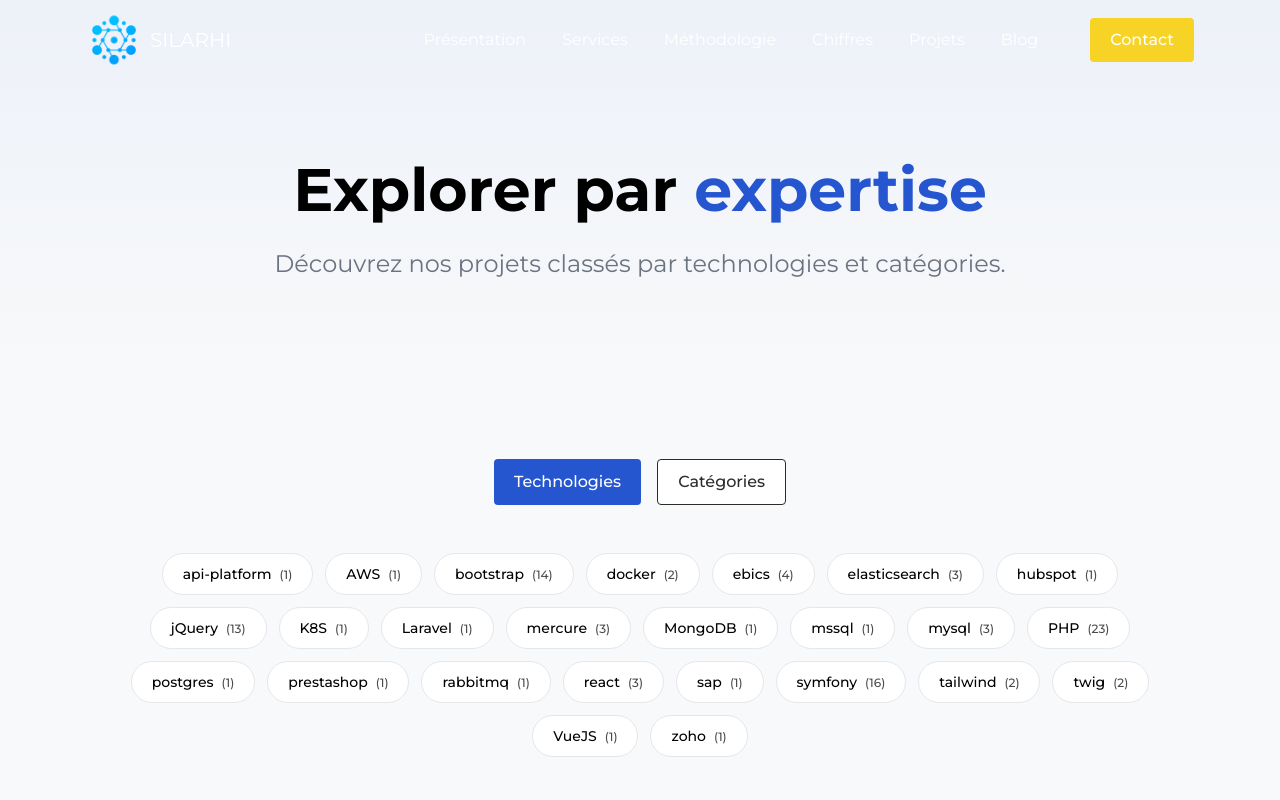
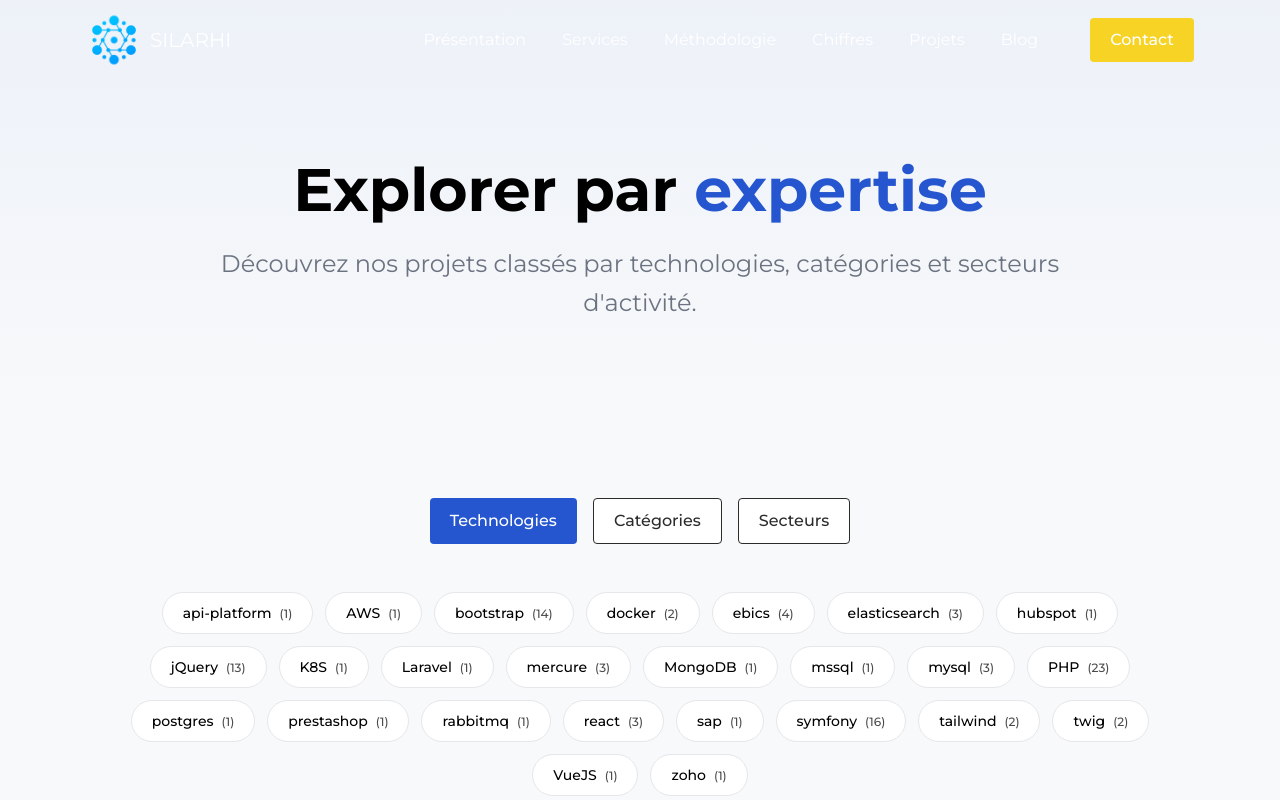
Before and after one commit to silarhi/silarhi.fr, a Next.js app: page /technologies in a window 1280 px wide. Shown: the top 800 px of the page. Built offline with nearby package versions, Linux system fonts and the light colour scheme.

Commit message:
add industry filter

```diff
--- a/src/app/api/technologies/route.ts
+++ b/src/app/api/technologies/route.ts
@@ -15,31 +15,47 @@ export async function GET() {
                 .length,
         }))
 
-        // Get all unique tags with counts
-        const tagMap = new Map<
-            string,
-            {
-                slug: string
-                name: string
-                projectCount: number
-            }
-        >()
+        // Get all unique categories with counts
+        const categoryMap = new Map<string, { slug: string; name: string; projectCount: number }>()
 
         allProjects.forEach((project) => {
-            project.tags.forEach((tag) => {
-                if (tagMap.has(tag.slug)) {
-                    tagMap.get(tag.slug)!.projectCount++
+            if (project.category) {
+                const slug = project.category.toLowerCase().replace(/\s+/g, '-')
+                if (categoryMap.has(slug)) {
+                    categoryMap.get(slug)!.projectCount++
                 } else {
-                    tagMap.set(tag.slug, {
-                        slug: tag.slug,
-                        name: tag.name,
+                    categoryMap.set(slug, {
+                        slug,
+                        name: project.category,
                         projectCount: 1,
                     })
                 }
-            })
+            }
         })
 
-        const tags = Array.from(tagMap.values()).sort((a, b) => a.name.localeCompare(b.name))
+        const categories = Array.from(categoryMap.values()).sort((a, b) => a.name.localeCompare(b.name))
+
+        // Get all unique industries/sectors with counts
+        const industryMap = new Map<string, { slug: string; name: string; projectCount: number }>()
+
+        allProjects.forEach((project) => {
+            // Check both project.industry and project.client.sector
+            const industry = project.industry || project.client?.sector
+            if (industry) {
+                const slug = industry.toLowerCase().replace(/\s+/g, '-').replace(/&/g, 'and')
+                if (industryMap.has(slug)) {
+                    industryMap.get(slug)!.projectCount++
+                } else {
+                    industryMap.set(slug, {
+                        slug,
+                        name: industry,
+                        projectCount: 1,
+                    })
+                }
+            }
+        })
+
+        const industries = Array.from(industryMap.values()).sort((a, b) => a.name.localeCompare(b.name))
 
         // Filter to only include items with projects
         const technologies = technologiesWithCounts.filter((tech) => tech.projectCount > 0)
@@ -49,7 +65,8 @@ export async function GET() {
 
         return NextResponse.json({
             technologies,
-            tags,
+            categories,
+            industries,
             projects,
         })
     } catch (error) {
--- a/src/app/technologies/page.tsx
+++ b/src/app/technologies/page.tsx
@@ -15,7 +15,13 @@ interface Technology {
     projectCount: number
 }
 
-interface Tag {
+interface Category {
+    slug: string
+    name: string
+    projectCount: number
+}
+
+interface Industry {
     slug: string
     name: string
     projectCount: number
@@ -23,14 +29,15 @@ interface Tag {
 
 interface TechnologiesPageData {
     technologies: Technology[]
-    tags: Tag[]
+    categories: Category[]
+    industries: Industry[]
     projects: ProjectProject[]
 }
 
 export default function TechnologiesPage() {
     const [data, setData] = useState<TechnologiesPageData | null>(null)
     const [selectedFilter, setSelectedFilter] = useState<string | null>(null)
-    const [activeSection, setActiveSection] = useState<'technologies' | 'categories'>('technologies')
+    const [activeSection, setActiveSection] = useState<'technologies' | 'categories' | 'industries'>('technologies')
     const [isLoading, setIsLoading] = useState(true)
 
     // Fetch data on mount
@@ -60,14 +67,24 @@ export default function TechnologiesPage() {
         )
     }
 
-    const currentFilters = activeSection === 'technologies' ? data.technologies : data.tags
+    const currentFilters =
+        activeSection === 'technologies'
+            ? data.technologies
+            : activeSection === 'categories'
+              ? data.categories
+              : data.industries
 
     const filteredProjects = selectedFilter
         ? data.projects.filter((project) => {
               if (activeSection === 'technologies') {
                   return project.technologies.some((tech) => tech.slug === selectedFilter)
               }
-              return project.tags.some((tag) => tag.slug === selectedFilter)
+              if (activeSection === 'categories') {
+                  return project.category?.toLowerCase().replace(/\s+/g, '-') === selectedFilter
+              }
+              // industries
+              const industry = project.industry || project.client?.sector
+              return industry?.toLowerCase().replace(/\s+/g, '-').replace(/&/g, 'and') === selectedFilter
           })
         : data.projects
 
@@ -81,7 +98,7 @@ export default function TechnologiesPage() {
                             Explorer par <span className="text-primary">expertise</span>
                         </h1>
                         <p className="text-muted text-xl leading-relaxed lg:text-2xl">
-                            Découvrez nos projets classés par technologies et catégories.
+                            Découvrez nos projets classés par technologies, catégories et secteurs d&apos;activité.
                         </p>
                     </div>
                 </div>
@@ -109,6 +126,15 @@ export default function TechnologiesPage() {
                             }}
                         >
                             Catégories
+                        </Button>
+                        <Button
+                            variant={activeSection === 'industries' ? 'primary' : 'outline-dark'}
+                            onClick={() => {
+                                setActiveSection('industries')
+                                setSelectedFilter(null)
+                            }}
+                        >
+                            Secteurs
                         </Button>
                     </div>
 
--- a/src/utils/project.ts
+++ b/src/utils/project.ts
@@ -68,6 +68,7 @@ export interface ProjectProject {
     // New fields for enhanced project display
     projectType?: 'one-shot' | 'recurring'
     category?: string
+    industry?: string
     year?: string
     duration?: string
     engagement?: ProjectEngagement
@@ -93,6 +94,7 @@ interface ProjectFrontMatter {
     // New optional fields
     projectType?: 'one-shot' | 'recurring'
     category?: string
+    industry?: string
     year?: string
     duration?: string
     engagement?: ProjectEngagement
```
